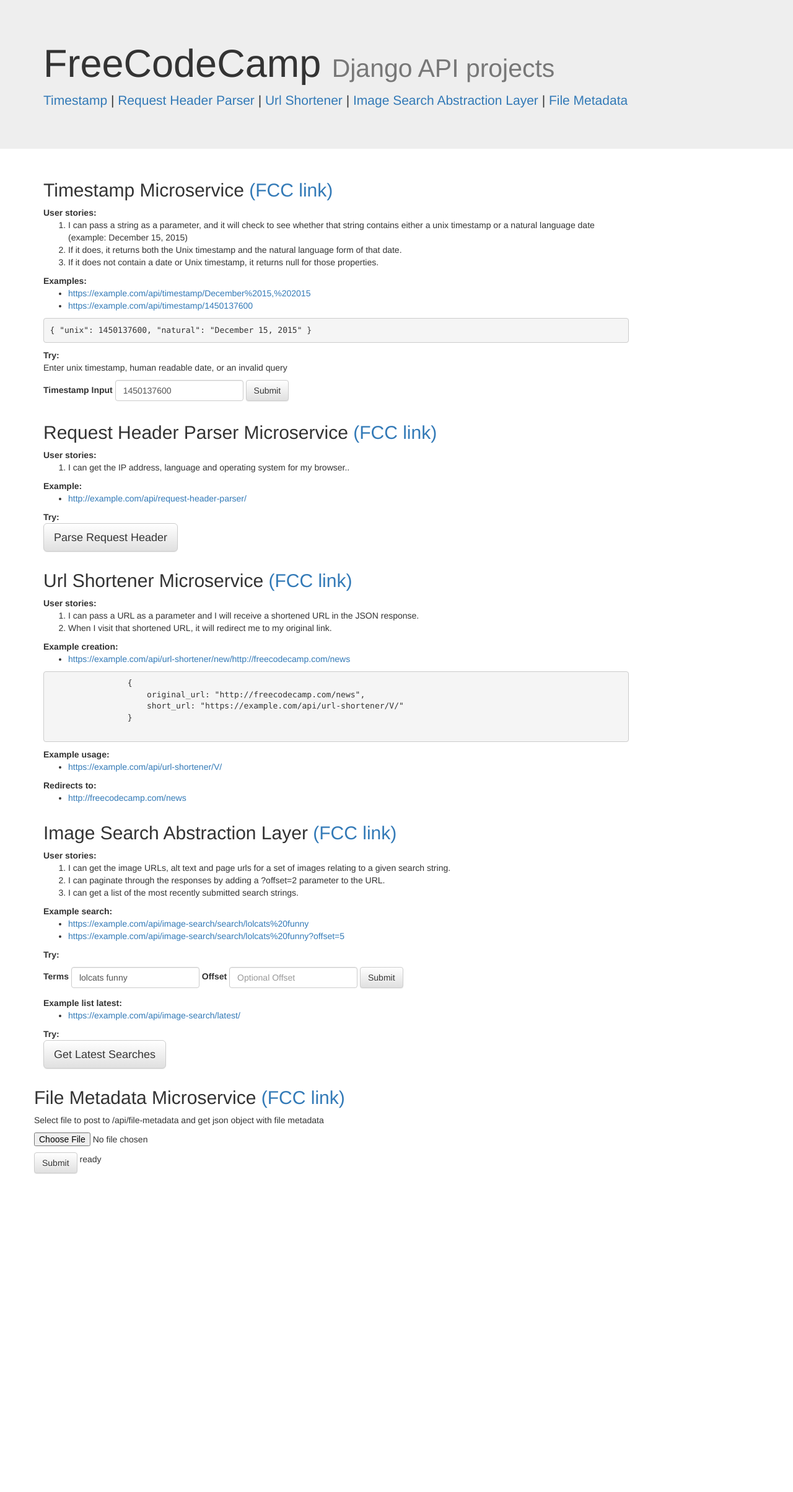
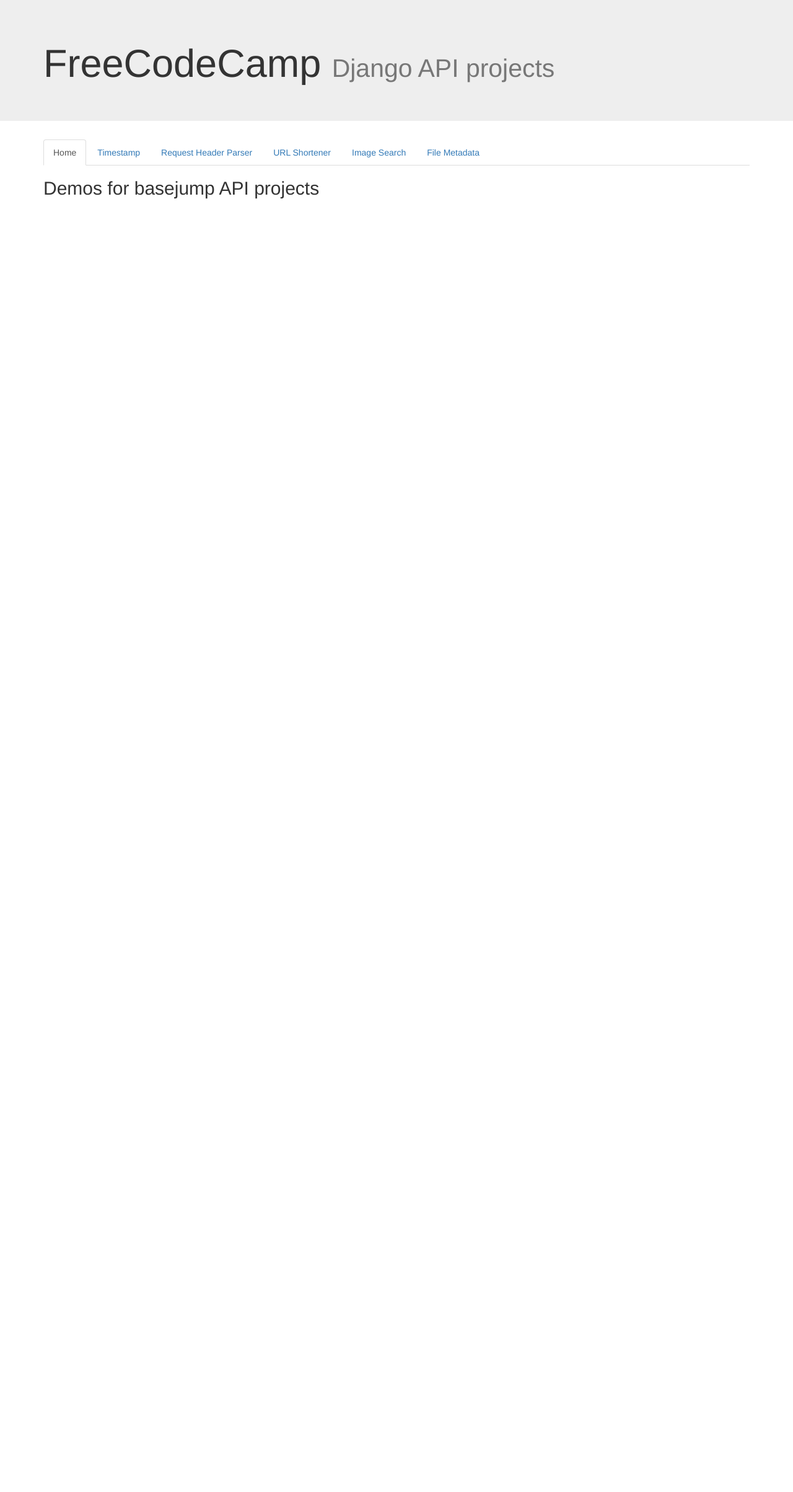
Before and after one commit to dting/fcc-django-api-projects, a Django app: page / in a window 1280 px wide. Shown: the whole page at 62% size. After the commit the page ends 321 px from the top, so only its background shows below. Run offline with Django 3.2, Linux system fonts and the light colour scheme; some libraries are stand-ins or nearby versions.

Commit message:
Use tabs to separate each API project demo

```diff
--- a/file_metadata/templates/file_metadata.html
+++ b/file_metadata/templates/file_metadata.html
@@ -1,4 +1,3 @@
-<div id="file-metadata">
 <h2>File Metadata Microservice <a href="http://www.freecodecamp.com/challenges/basejump-file-metadata-microservice" target="_blank">(FCC link)</a></h2>
 <p>Select file to post to /api/file-metadata and get json object with file metadata</p>
 <form id="file-metadata-form" enctype="multipart/form-data">
@@ -6,4 +5,3 @@
     <input type="submit" class="btn btn-default"style="margin-top:10px;">&nbsp<span id="status">ready</span>
 </form>
 <div id="file-metadata-output"></div>
-</div>
--- a/home/templates/home/index.html
+++ b/home/templates/home/index.html
@@ -6,52 +6,55 @@
     <meta http-equiv="X-UA-Compatible" content="IE=edge">
     <meta name="viewport" content="width=device-width, initial-scale=1">
     <title>FreeCodeCamp Django API projects</title>
-    <link rel="stylesheet" href="https://maxcdn.bootstrapcdn.com/bootstrap/3.3.6/css/bootstrap.min.css" integrity="sha384-1q8mTJOASx8j1Au+a5WDVnPi2lkFfwwEAa8hDDdjZlpLegxhjVME1fgjWPGmkzs7" crossorigin="anonymous">
-    <link rel="stylesheet" href="https://maxcdn.bootstrapcdn.com/bootstrap/3.3.6/css/bootstrap-theme.min.css" integrity="sha384-fLW2N01lMqjakBkx3l/M9EahuwpSfeNvV63J5ezn3uZzapT0u7EYsXMjQV+0En5r" crossorigin="anonymous">
+    <link rel="stylesheet" href="//maxcdn.bootstrapcdn.com/bootstrap/3.3.6/css/bootstrap.min.css" integrity="sha384-1q8mTJOASx8j1Au+a5WDVnPi2lkFfwwEAa8hDDdjZlpLegxhjVME1fgjWPGmkzs7" crossorigin="anonymous">
+    <link rel="stylesheet" href="//maxcdn.bootstrapcdn.com/bootstrap/3.3.6/css/bootstrap-theme.min.css" integrity="sha384-fLW2N01lMqjakBkx3l/M9EahuwpSfeNvV63J5ezn3uZzapT0u7EYsXMjQV+0En5r" crossorigin="anonymous">
     <link rel="stylesheet" type="text/css" href="{% static 'css/app.css' %}">
-    <script type="text/javascript" src="//cdnjs.cloudflare.com/ajax/libs/jquery/2.2.0/jquery.min.js"></script>
-    <script type="text/javascript" src="//cdnjs.cloudflare.com/ajax/libs/js-cookie/2.1.0/js.cookie.min.js"></script>
 </head>
 <body>
     <header class="jumbotron">
         <div class="container">
-            <div class="row row-header">
-                <div class="col-xs-12 col-sm-12">
-                    <h1>FreeCodeCamp <small>Django API projects</small></h1>
-                    <p>
-                        <a href="#timestamp">Timestamp</a> | <a href="#request-header-parser">Request Header Parser</a> | <a href="#url-shortener">Url Shortener</a> | <a href="#image-search">Image Search Abstraction Layer</a> | <a href="#file-metadata">File Metadata</a>
-                    </p>
-                </div>
-            </div>
+            <h1>FreeCodeCamp <small>Django API projects</small></h1>
         </div>
     </header>
+    <div class="container">
+        <!-- Nav tabs -->
+        <nav>
+            <ul class="nav nav-tabs" role="tablist">
+                <li role="presentation" class="active"><a href="#home" aria-controls="home" role="tab" data-toggle="tab">Home</a></li>
+                <li role="presentation"><a href="#timestamp" aria-controls="timestamp" role="tab" data-toggle="tab">Timestamp</a></li>
+                <li role="presentation"><a href="#req-header-parser" aria-controls="request header parser" role="tab" data-toggle="tab">Request Header Parser</a></li>
+                <li role="presentation"><a href="#url-shortener" aria-controls="url shortener" role="tab" data-toggle="tab">URL Shortener</a></li>
+                <li role="presentation"><a href="#image-search" aria-controls="image search" role="tab" data-toggle="tab">Image Search</a></li>
+                <li role="presentation"><a href="#file-metadata" aria-controls="file metadata" role="tab" data-toggle="tab">File Metadata</a></li>
+            </ul>
+        </nav>
 
-    <div class="container">
-        <div class="row row-content">
-            {% include "timestamp.html" %}
-        </div>
-        <div class="row row-content">
-            {% include "req_header_parser.html" %}
-        </div>
-        <div class="row row-content">
-            {% include "url_shortener.html" %}
-        </div>
-        <div class="row row-content">
-            {% include "image_search.html" %}
-        </div>
-        <div class="row row-content">
-            {% include "file_metadata.html" %}
+        <!-- Tab panes -->
+        <div class="tab-content">
+            <div role="tabpanel" class="tab-pane active" id="home">
+                <h2>Demos for basejump API projects</h2>
+            </div>
+            <div role="tabpanel" class="tab-pane" id="timestamp">
+                {% include "timestamp.html" %}
+            </div>
+            <div role="tabpanel" class="tab-pane" id="req-header-parser">
+                {% include "req_header_parser.html" %}
+            </div>
+            <div role="tabpanel" class="tab-pane" id="url-shortener">
+                {% include "url_shortener.html" %}
+            </div>
+            <div role="tabpanel" class="tab-pane" id="image-search">
+                {% include "image_search.html" %}
+            </div>
+            <div role="tabpanel" class="tab-pane" id="file-metadata">
+                {% include "file_metadata.html" %}
+            </div>
         </div>
     </div>
 
-
-
-
-
-
     <script type="text/javascript" src="//cdnjs.cloudflare.com/ajax/libs/jquery/2.2.0/jquery.min.js"></script>
     <script type="text/javascript" src="//cdnjs.cloudflare.com/ajax/libs/js-cookie/2.1.0/js.cookie.min.js"></script>
-    <script src="https://maxcdn.bootstrapcdn.com/bootstrap/3.3.6/js/bootstrap.min.js" integrity="sha384-0mSbJDEHialfmuBBQP6A4Qrprq5OVfW37PRR3j5ELqxss1yVqOtnepnHVP9aJ7xS" crossorigin="anonymous"></script>
+    <script type="text/javascript" src="//maxcdn.bootstrapcdn.com/bootstrap/3.3.6/js/bootstrap.min.js" integrity="sha384-0mSbJDEHialfmuBBQP6A4Qrprq5OVfW37PRR3j5ELqxss1yVqOtnepnHVP9aJ7xS" crossorigin="anonymous"></script>
     <script type="text/javascript" src="{% static 'js/app.js' %}"></script>
     <script type="text/javascript" src="{% static 'js/timestamp.js' %}"></script>
     <script type="text/javascript" src="{% static 'js/req_header_parser.js' %}"></script>
--- a/image_search/templates/image_search.html
+++ b/image_search/templates/image_search.html
@@ -1,5 +1,3 @@
-<div class="col-xs-12 col-sm-12 col-sm-10">
-    <div id="image-search">
 <h2>Image Search Abstraction Layer <a href="http://www.freecodecamp.com/challenges/basejump-image-search-abstraction-layer" target="_blank">(FCC link)</a></h2>
 <div>
     <b>User stories:</b>
@@ -40,5 +38,3 @@
     <p><button id="image-search-latest-button" class="btn btn-default btn-lg">Get Latest Searches</button></p>
     <div id="image-search-latest-output"></div>
 </div>
-    </div>
-</div>
--- a/req_header_parser/templates/req_header_parser.html
+++ b/req_header_parser/templates/req_header_parser.html
@@ -1,5 +1,3 @@
-<div class="col-xs-12 col-sm-12 col-sm-10">
-    <div id="request-header-parser">
 <h2>Request Header Parser Microservice <a href="http://www.freecodecamp.com/challenges/basejump-request-header-parser-microservice" target="_blank">(FCC link)</a></h2>
 <div>
     <b>User stories:</b>
@@ -18,5 +16,3 @@
     </p>
     <div id="request-parser-output"></div>
 </div>
-    </div>
-</div>
--- a/static/css/app.css
+++ b/static/css/app.css
@@ -1,3 +1,3 @@
-html {
-    padding-bottom: 500px;
+html, body {
+    height: 100%;
 }
--- a/timestamp/templates/timestamp.html
+++ b/timestamp/templates/timestamp.html
@@ -1,5 +1,3 @@
-<div class="col-xs-12 col-sm-12 col-sm-10">
-    <div id="timestamp">
 <h2>Timestamp Microservice <a href="http://www.freecodecamp.com/challenges/basejump-timestamp-microservice" target="_blank">(FCC link)</a></h2>
 <div>
     <b>User stories:</b>
@@ -29,5 +27,3 @@
     </form>
     <div id="timestamp-output"></div>
 </div>
-</div>
-</div>
--- a/url_shortener/templates/url_shortener.html
+++ b/url_shortener/templates/url_shortener.html
@@ -1,5 +1,3 @@
-<div class="col-xs-12 col-sm-12 col-sm-10">
-    <div id="url-shortener">
 <h2>Url Shortener Microservice <a href="http://www.freecodecamp.com/challenges/basejump-url-shortener-microservice" target="_blank">(FCC link)</a></h2>
 <div>
     <b>User stories:</b>
@@ -13,12 +11,10 @@
     <ul>
         <li><a href="/api/url-shortener/new/http://freecodecamp.com/news">https://{{ site }}/api/url-shortener/new/http://freecodecamp.com/news</a></li>
     </ul>
-            <pre>
-                {
+    <pre>{
     original_url: "http://freecodecamp.com/news",
     short_url: "https://{{ site }}/api/url-shortener/V/"
-                }
-            </pre>
+}</pre>
 </div>
 <div>
     <b>Example usage:</b>
@@ -27,10 +23,6 @@
     </ul>
     <b>Redirects to:</b>
     <ul>
-                <li><a href="http://freecodecamp.com/news">http://freecodecamp.com/news</a>
-                    <br>
-                </li>
+        <li><a href="http://freecodecamp.com/news">http://freecodecamp.com/news</a></li>
     </ul>
 </div>
-    </div>
-</div>
```
Lines whose indentation alone changed are shown as unchanged.
